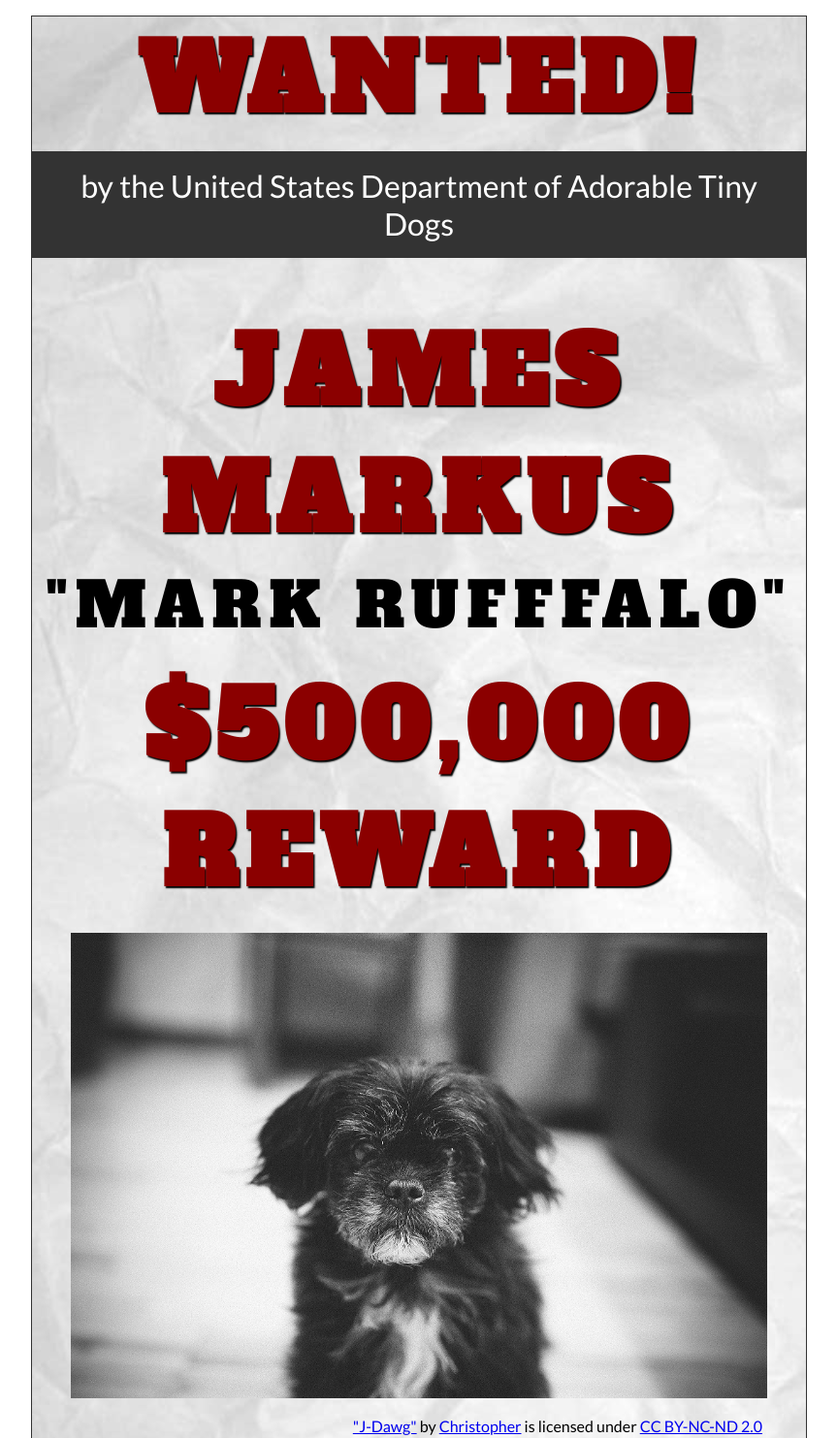
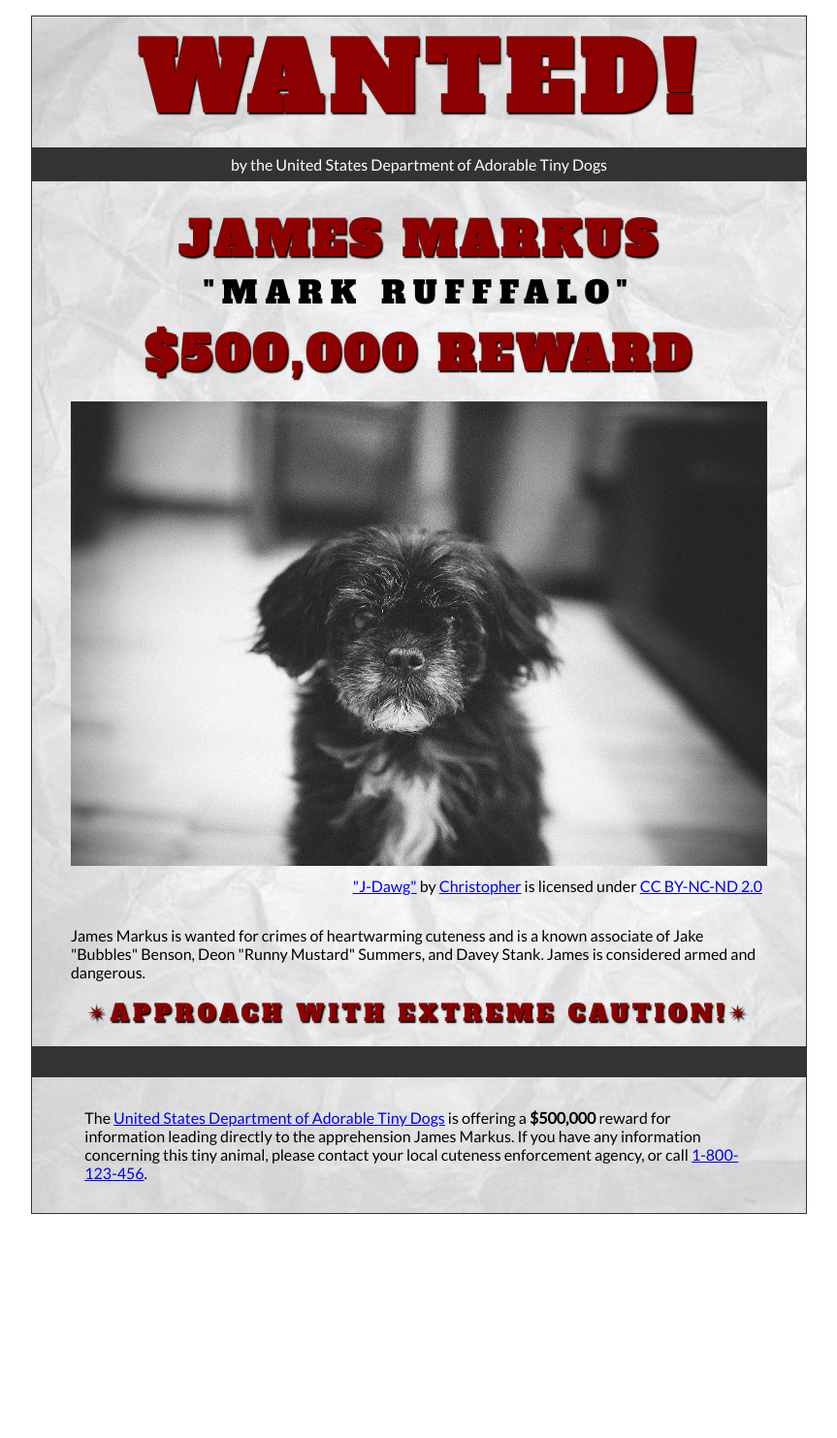
Before and after one commit to singhtancwu/singhtan.github.io, a plain HTML site: page wanted-poster/index.html in a window 1280 px wide. Shown: the top 1483 px of the page at 97% size, without its empty margins (208-1071 px from the left). After the commit the page ends 1268 px from the top, so only its background shows below. Drawn offline with Linux system fonts and the light colour scheme.

Commit message:
Update style.css
The rem unites needed to be changed

```diff
--- a/wanted-poster/css/style.css
+++ b/wanted-poster/css/style.css
@@ -67,9 +67,9 @@ h1 {
 
 h2 {
     text-transform: uppercase;
-    font-size:6rem;
+    font-size:3rem;
     margin: 0;
-    letter-spacing: .5rem;
+    letter-spacing: .25rem;
     color:darkred;
     text-shadow:.09375rem .09375rem .09375rem #000;
     font-family:'Alfa Slab One', Garamond, serif;
@@ -79,7 +79,7 @@ h2 {
 
 h3 {
     text-transform: uppercase;
-    font-size:4rem;
+    font-size:2rem;
     margin: 0;
     letter-spacing: .5rem;
     color: black;
@@ -90,10 +90,10 @@ h3 {
 
 h4 {
     text-transform: uppercase;
-    font-size:3rem;
+    font-size:1.5rem;
     margin: 0;
-    padding-bottom: 2.25rem;
-    letter-spacing: 0.5rem;
+    padding-bottom: 1.125rem;
+    letter-spacing: 0.25rem;
     color:darkred;
     text-shadow:.09375rem .09375rem .09375rem #000;
     font-family:'Alfa Slab One', Garamond, serif;
@@ -104,17 +104,17 @@ h4 {
 span > h4 {
     padding-top:0;
     padding-bottom: 0;
-    padding-left: 1rem;
-    padding-right: 1rem;
+    padding-left: .5rem;
+    padding-right: .5rem;
 }
 
 h5 {
-    font-size: 2rem;
-    margin-top: 0.5rem;
-    padding-top: 1rem;
-    padding-bottom: 1rem;
-    padding-left: 1rem;
-    padding-right: 1rem;
+    font-size: 1rem;
+    margin-top: 0.25rem;
+    padding-top: .5rem;
+    padding-bottom: .5rem;
+    padding-left: .5rem;
+    padding-right: .5rem;
     background-color: #333;
     color: #FFF;
     font-weight: normal;
@@ -123,18 +123,18 @@ h5 {
 
 /* Section & Paragraph */
 section {
-    margin-top: 1rem;
+    margin-top: .5rem;
 }
 
 p{
-    margin-top: 2rem;
-    margin-bottom: 2rem;
+    margin-top: 1rem;
+    margin-bottom: 1rem;
     margin-left: auto;
     margin-right: auto;
     padding-top: 0;
     padding-bottom: 0;
-    padding-left: 2rem;
-    padding-right: 2rem;
+    padding-left: 1rem;
+    padding-right: 1rem;
     width: 90%;
     text-align: left;
 }
@@ -145,24 +145,24 @@ img {
     margin-bottom: 0;
     margin-right: auto;
     margin-left: auto;
-    max-width: 100rem;
+    max-width: 50rem;
 }
 
 figure {
-    margin-bottom: 4rem;
+    margin-bottom: 2rem;
 }
 
 figcaption {
-    padding-top: 1rem;
+    padding-top: .5rem;
     text-align: right;
 }
 /* Footer */
 footer {
-    padding-top: 2rem;
-    padding-left: 2rem;
-    padding-right: 2rem;
-    padding-bottom: 2rem;
+    padding-top: 1rem;
+    padding-left: 1rem;
+    padding-right: 1rem;
+    padding-bottom: 1rem;
     border-top-color: #333;
     border-top-style: solid;
-    border-top-width: 4rem;
+    border-top-width: 2rem;
 }
```
